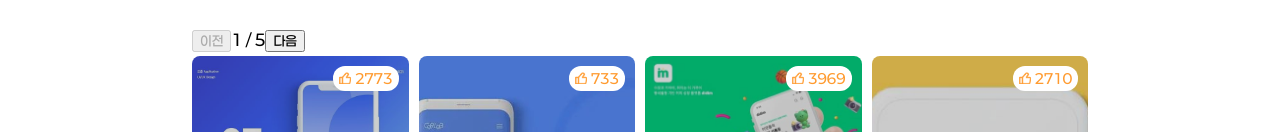
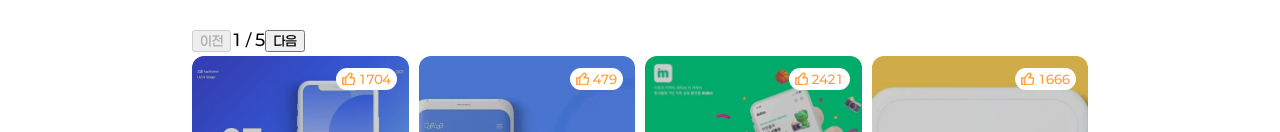
Before and after one commit to NO-GPT/Frontend, a React (Create React App) app: page / in a window 1280 px wide. Shown: the part 668-800 px from the top of the page. Built offline with nearby package versions, Linux system fonts and the light colour scheme.

Commit message:
#3 - 메인 페이지 포트폴리오 css수정
변경 사항
- 메인 페이지의 포트폴리오 요소에서 클래스 mp-portfolio-like, mp-portfolio-title 의 위치를 수정

```diff
--- a/src/Pages/MainPage.jsx
+++ b/src/Pages/MainPage.jsx
@@ -8,7 +8,7 @@ const portfolioItems = Array.from({ length: 201 }, (_, i) => ({
   id: i + 1,
   title: `포트폴리오 ${i + 1}`,
   img: `/assets/imgs/test/${(i % 9) + 1}.png`,
-  likes: Math.floor(Math.random() * 5000) + 100,
+  likes: Math.floor(Math.random() * 3000) + 100,
   height: [250, 300, 350, 400, 450][i % 5]
 }));
 
--- a/src/styles/Page/MainPage.css
+++ b/src/styles/Page/MainPage.css
@@ -97,14 +97,14 @@
 .mp-portfolio-item {
  position: relative;
  background-color: #fff;
- border-radius: 8px;
+ border-radius: 12px;
  overflow: hidden;
 }
 
 .mp-portfolio-like {
  position: absolute;
- top: 10px;
- right: 10px;
+ top: 12px;
+ right: 12px;
  background-color: #fff;
  padding: 4px 6px;
  border-radius: 12px;
@@ -114,13 +114,13 @@
 }
 
 .mp-like-img {
- width: 12px;
- height: 12px;
+ width: 13px;
+ height: 13px;
  margin-right: 4px;
 }
 
 .mp-like-count {
- font-size: 14px;
+ font-size: 12px;
  color: #FF9B30;
 }
 
@@ -133,8 +133,8 @@
 
 .mp-portfolio-title {
  position: absolute;
- bottom: 10px;
- left: 10px;
+ bottom: 20px;
+ left: 20px;
  font-size: 16px;
  color: #fff;
  z-index: 3;
--- a/src/styles/base/_fonts.css
+++ b/src/styles/base/_fonts.css
@@ -7,21 +7,21 @@
 
 @font-face {
  font-family: 'Paperlogy-2ExtraLight';
- src: url('/public//assets/fonts/Paperlogy-2ExtraLight.ttf') format('truetype');
+ src: url('/public/assets/fonts/Paperlogy-2ExtraLight.ttf') format('truetype');
  font-weight: 400;
  font-style: normal;
 }
 
 @font-face {
  font-family: 'Paperlogy-3Light';
- src: url('/public//assets/fonts/Paperlogy-3Light.ttf') format('truetype');
+ src: url('/public/assets/fonts/Paperlogy-3Light.ttf') format('truetype');
  font-weight: 400;
  font-style: normal;
 }
 
 @font-face {
  font-family: 'Paperlogy-4Regular';
- src: url('/public//assets/fonts/Paperlogy-4Regular.ttf') format('truetype');
+ src: url('/public/assets/fonts/Paperlogy-4Regular.ttf') format('truetype');
  font-weight: 400;
  font-style: normal;
 }
```
